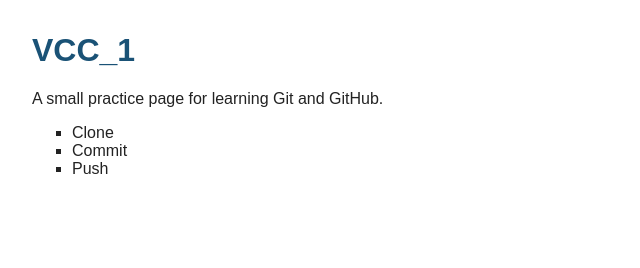
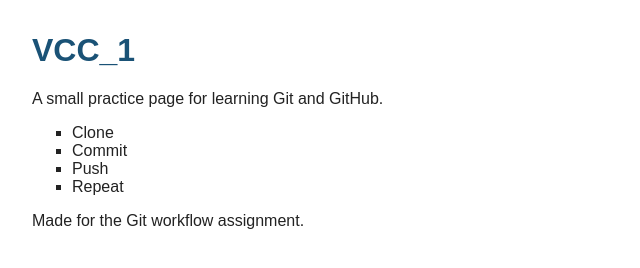
Before and after one commit to JC-LU25/VCC_1, a plain HTML site: page index.html in a window 1280 px wide. Shown: the whole page, without its empty margins (0-640 px from the left). Drawn offline with Linux system fonts and the light colour scheme.

Commit message:
Add footer to index page

```diff
--- a/index.html
+++ b/index.html
@@ -13,7 +13,11 @@
     <li>Clone</li>
     <li>Commit</li>
     <li>Push</li>
+    <li>Repeat</li>
   </ul>
+  <footer>
+    <p>Made for the Git workflow assignment.</p>
+  </footer>
   <script src="script.js"></script>
 </body>
 </html>
```
